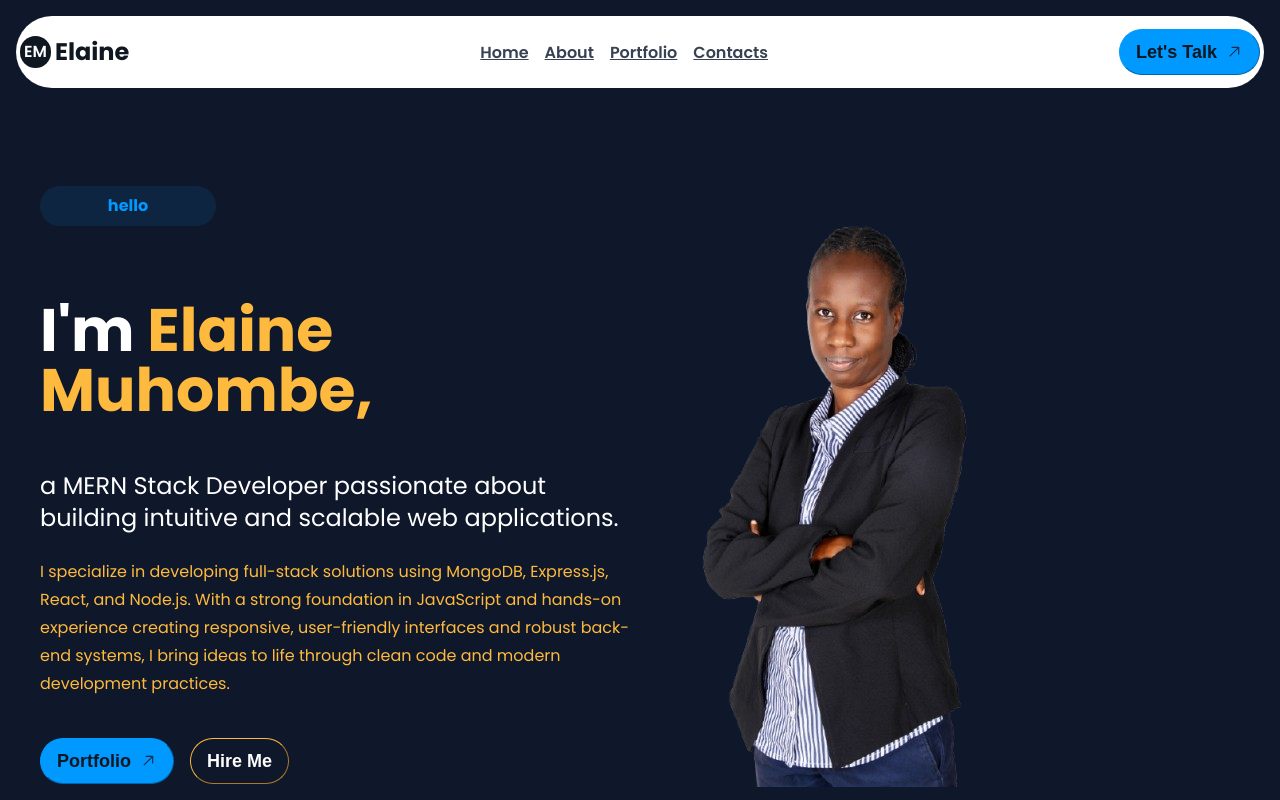
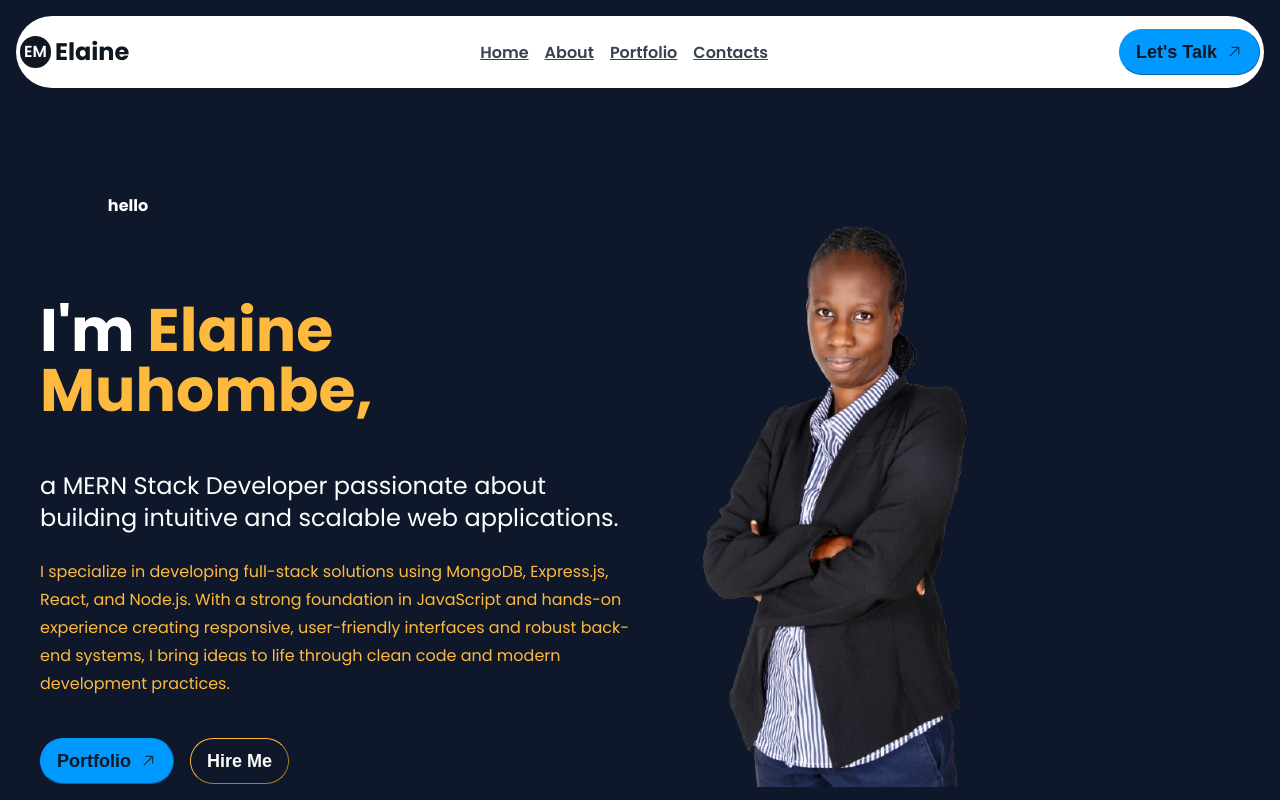
Before and after one commit to elainees-devs/elaine-portfolio, a React (Vite) app: page / in a window 1280 px wide. Shown: the top 800 px of the page. Built offline with nearby package versions, Linux system fonts and the light colour scheme.

Commit message:
style: update Badge component to use white text and border for improved contrast

```diff
--- a/src/shared/ui/Badge.tsx
+++ b/src/shared/ui/Badge.tsx
@@ -1,3 +1,4 @@
+// src/shared/ui/Badge.tsx
 import React from "react";
 
 interface BadgeProps {
@@ -11,10 +12,13 @@ const Badge: React.FC<BadgeProps> = ({ text, className }) => {
 
   return (
     <span
-      className={`inline-block mb-6 py-2 px-4 w-36 border border-primary bg-primary/10
-      text-primary text-center font-bold rounded-full ${
-        isLargeText ? "text-base md:text-[1.875rem]" : "text-sm md:text-base"
-      } ${className || ""}`}
+      className={`inline-block mb-6 py-2 px-4 w-36
+        text-white text-center font-bold rounded-full
+        border-2 border-white
+        ${
+          isLargeText ? "text-base md:text-[1.875rem]" : "text-sm md:text-base"
+        }
+        ${className || ""}`}
     >
       {text}
     </span>
```
